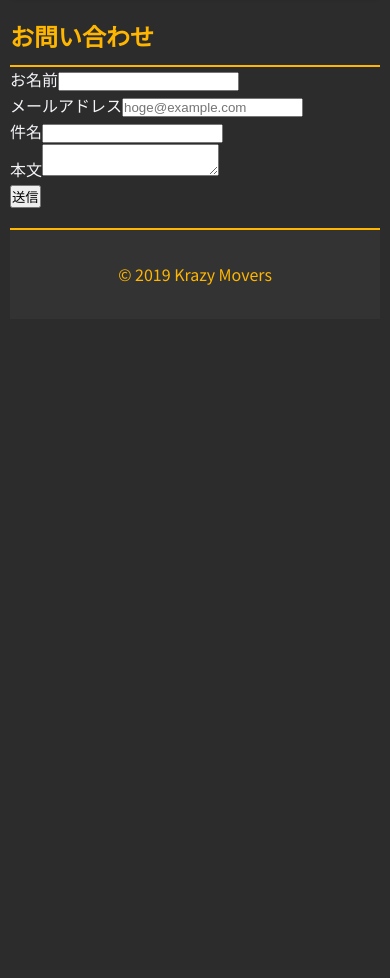
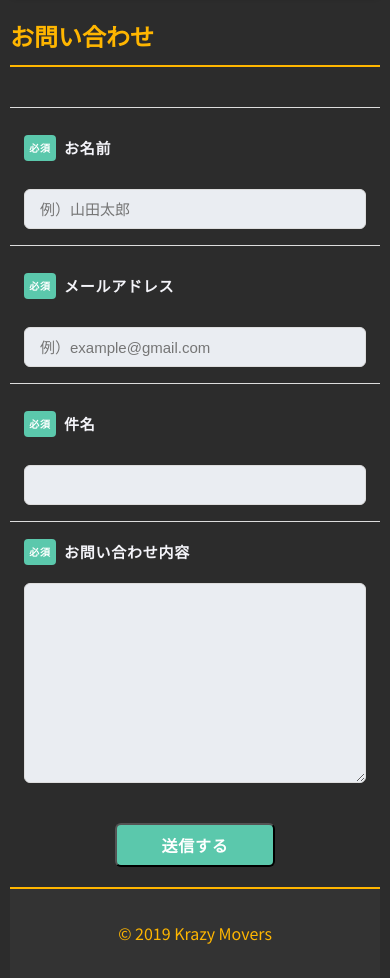
Before and after one commit to krazy-movers/km-web, a plain HTML site: page index.html in a window 390 px wide. Shown: the part 641-1619 px from the top of the page. Before the commit the page ends 960 px from the top, so only its background shows below. Drawn offline with Linux system fonts and the light colour scheme.

Commit message:
フォームのみためをいい感じに

```diff
--- a/index.html
+++ b/index.html
@@ -24,7 +24,7 @@
     <iframe
       name="hidden_iframe"
       id="hidden_iframe"
-      style="display: none;"
+      style="display: none"
       onload="if(submitted){window.location='./thanks.html'}"
     ></iframe>
   </head>
@@ -49,33 +49,52 @@
     </ul>
     <h1 id="inquiry">お問い合わせ</h1>
 
-    <form autocomplete="off" action="https://docs.google.com/forms/u/0/d/e/1FAIpQLSfy_qwFcEbTDVREtMe5D_gM-ywk-zhaBQZ7g2FdoDJwv2XH6Q/formResponse" method="POST" class="inquiry_form" target="hidden_iframe" onsubmit="submitted=true">
-      <div class="inquiry_form">
-        <label for="name">お名前</label>
-        <input type="text" name="entry.818990171" required></input>
-      </div>
-
-      <div class="inquiry_form">
-        <label for="email">メールアドレス</label>
+    <form
+      autocomplete="off"
+      action="https://docs.google.com/forms/u/0/d/e/1FAIpQLSfy_qwFcEbTDVREtMe5D_gM-ywk-zhaBQZ7g2FdoDJwv2XH6Q/formResponse"
+      method="POST"
+      class="inquiry_form"
+      target="hidden_iframe"
+      onsubmit="submitted=true"
+    >
+      <div class="Form">
+        <div class="Form-Item">
+          <p class="Form-Item-Label"><span class="Form-Item-Label-Required">必須</span>お名前</p>
           <input
-          type="email"
-          placeholder="hoge@example.com"
-          name="entry.1645467468"
+            type="text"
+            class="Form-Item-Input"
+            placeholder="例）山田太郎"
+            name="entry.818990171"
             required
           />
         </div>
 
-      <div class="inquiry_form">
-        <label for="subtitle">件名</label>
-        <input type="text" name="entry.60315865" required></input>
+        <div class="Form-Item">
+          <p class="Form-Item-Label">
+            <span class="Form-Item-Label-Required">必須</span>メールアドレス
+          </p>
+          <input
+            type="email"
+            name="entry.1645467468"
+            required
+            class="Form-Item-Input"
+            placeholder="例）example@gmail.com"
+          />
         </div>
 
-      <div class="inquiry_form">
-        <label for="msg">本文</label>
-        <textarea name="entry.1003404269" required></textarea>
+        <div class="Form-Item">
+          <p class="Form-Item-Label"><span class="Form-Item-Label-Required">必須</span>件名</p>
+          <input type="text" class="Form-Item-Input" name="entry.60315865" required />
         </div>
 
-      <button type="submit" name="button">送信</button>
+        <div class="Form-Item">
+          <p class="Form-Item-Label isMsg">
+            <span class="Form-Item-Label-Required">必須</span>お問い合わせ内容
+          </p>
+          <textarea class="Form-Item-Textarea" name="entry.1003404269" required></textarea>
+        </div>
+        <input type="submit" class="Form-Btn" value="送信する" />
+      </div>
     </form>
 
     <footer><p>© 2019 Krazy Movers</p></footer>
--- a/style.css
+++ b/style.css
@@ -17,7 +17,7 @@ html {
 
 /* Basic styles */
 body {
-  font-family: "Noto Sans JP", sans-serif;
+  font-family: 'Noto Sans JP', sans-serif;
   line-height: 1.6;
   background-color: #2c2c2c;
   color: #f4f4f9;
@@ -164,3 +164,148 @@ button:focus {
 body {
   animation: fadeIn 1s ease-in-out;
 }
+
+.Form {
+  margin-top: 80px;
+  margin-left: auto;
+  margin-right: auto;
+  max-width: 720px;
+}
+@media screen and (max-width: 480px) {
+  .Form {
+    margin-top: 40px;
+  }
+}
+.Form-Item {
+  border-top: 1px solid #ddd;
+  padding-top: 24px;
+  padding-bottom: 24px;
+  width: 100%;
+  display: flex;
+  align-items: center;
+}
+@media screen and (max-width: 480px) {
+  .Form-Item {
+    padding-left: 14px;
+    padding-right: 14px;
+    padding-top: 16px;
+    padding-bottom: 16px;
+    flex-wrap: wrap;
+  }
+}
+.Form-Item:nth-child(5) {
+  border-bottom: 1px solid #ddd;
+}
+.Form-Item-Label {
+  width: 100%;
+  max-width: 248px;
+  letter-spacing: 0.05em;
+  font-weight: bold;
+  font-size: 18px;
+}
+@media screen and (max-width: 480px) {
+  .Form-Item-Label {
+    max-width: inherit;
+    display: flex;
+    align-items: center;
+    font-size: 15px;
+  }
+}
+.Form-Item-Label.isMsg {
+  margin-top: 8px;
+  margin-bottom: auto;
+}
+@media screen and (max-width: 480px) {
+  .Form-Item-Label.isMsg {
+    margin-top: 0;
+  }
+}
+.Form-Item-Label-Required {
+  border-radius: 6px;
+  margin-right: 8px;
+  padding-top: 8px;
+  padding-bottom: 8px;
+  width: 48px;
+  display: inline-block;
+  text-align: center;
+  background: #5bc8ac;
+  color: #fff;
+  font-size: 14px;
+}
+@media screen and (max-width: 480px) {
+  .Form-Item-Label-Required {
+    border-radius: 4px;
+    padding-top: 4px;
+    padding-bottom: 4px;
+    width: 32px;
+    font-size: 10px;
+  }
+}
+.Form-Item-Input {
+  border: 1px solid #ddd;
+  border-radius: 6px;
+  margin-left: 40px;
+  padding-left: 1em;
+  padding-right: 1em;
+  height: 48px;
+  flex: 1;
+  width: 100%;
+  max-width: 410px;
+  background: #eaedf2;
+  font-size: 18px;
+}
+@media screen and (max-width: 480px) {
+  .Form-Item-Input {
+    margin-left: 0;
+    margin-top: 18px;
+    height: 40px;
+    flex: inherit;
+    font-size: 15px;
+  }
+}
+.Form-Item-Textarea {
+  border: 1px solid #ddd;
+  border-radius: 6px;
+  margin-left: 40px;
+  padding-left: 1em;
+  padding-right: 1em;
+  height: 216px;
+  flex: 1;
+  width: 100%;
+  max-width: 410px;
+  background: #eaedf2;
+  font-size: 18px;
+}
+@media screen and (max-width: 480px) {
+  .Form-Item-Textarea {
+    margin-top: 18px;
+    margin-left: 0;
+    height: 200px;
+    flex: inherit;
+    font-size: 15px;
+  }
+}
+.Form-Btn {
+  border-radius: 6px;
+  margin-top: 32px;
+  margin-left: auto;
+  margin-right: auto;
+  padding-top: 20px;
+  padding-bottom: 20px;
+  width: 280px;
+  display: block;
+  letter-spacing: 0.05em;
+  background: #5bc8ac;
+  color: #fff;
+  font-weight: bold;
+  font-size: 20px;
+}
+@media screen and (max-width: 480px) {
+  .Form-Btn {
+    margin-top: 24px;
+    padding-top: 8px;
+    padding-bottom: 8px;
+    width: 160px;
+    font-size: 16px;
+  }
+}
```
Lines whose indentation alone changed are shown as unchanged.
